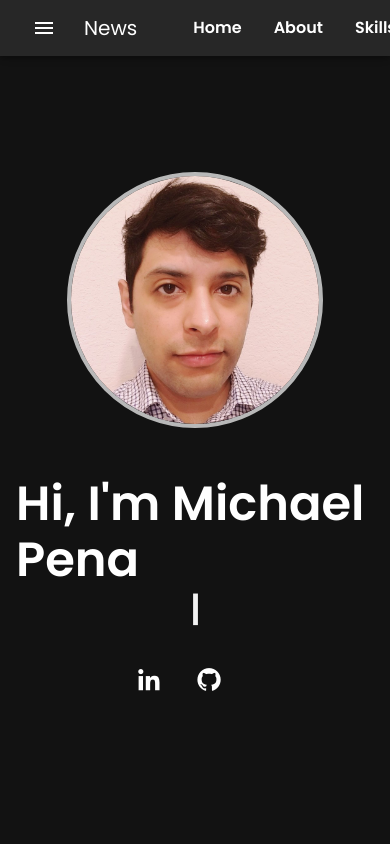
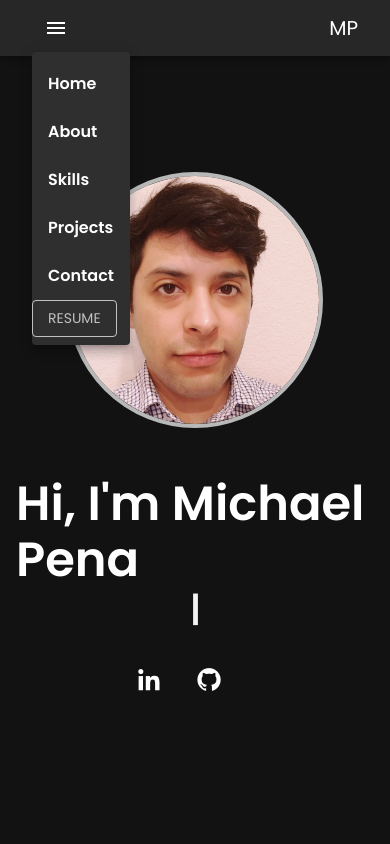
Before and after one commit to michael-pena/portfolio-site-v2, a React (Create React App) app: page / in a window 390 px wide. Both pictures are taken after a click on the button "account of current user". Shown: the top 844 px of the page. Built offline with nearby package versions, Linux system fonts and the light colour scheme.

Commit message:
made the navbar responsive

```diff
--- a/src/components/contact/ContactSection.js
+++ b/src/components/contact/ContactSection.js
@@ -1,9 +1,8 @@
-import React, { useState } from "react";
+import React from "react";
 import Section from "../section/Section";
 import { styled } from "@mui/material/styles";
 import TextField from "@mui/material/TextField";
 import Button from "@mui/material/Button";
-import { useForm, ValidationError } from "@formspree/react";
 
 const ContactForm = styled("div")(({ theme }) => ({
   margin: "0 auto 0 auto",
@@ -35,14 +34,14 @@ const ContactSubmitButton = styled(Button)(({ theme }) => ({
 }));
 
 const ContactSection = () => {
-  const [state, handleSubmit] = useForm("xbjwzljn");
-  if (state.succeeded) {
-    console.log("email sent!")
-  }
   return (
     <Section title="Contact">
       <ContactForm>
-        <form onSubmit={handleSubmit}>
+        <form
+          action="https://formspree.io/f/xbjwzljn"
+          method="POST"
+          encType="multipart/form-data"
+        >
           <ContactField
             id="email"
             name="email"
@@ -51,7 +50,7 @@ const ContactSection = () => {
             variant="filled"
             required
           />
-          <ValidationError prefix="Email" field="email" errors={state.errors} />
+
           <ContactField
             id="message"
             name="message"
@@ -62,12 +61,7 @@ const ContactSection = () => {
             rows="5"
             required
           />
-          <ValidationError
-            prefix="Message"
-            field="message"
-            errors={state.errors}
-          />
-          <ContactSubmitButton variant="contained" type="submit" disabled={state.submitting}>
+          <ContactSubmitButton variant="contained" type="submit">
             Submit
           </ContactSubmitButton>
         </form>
--- a/src/components/header/ButtonAppBar.js
+++ b/src/components/header/ButtonAppBar.js
@@ -1,13 +1,16 @@
+import * as React from "react";
 import AppBar from "@mui/material/AppBar";
 import Box from "@mui/material/Box";
 import Toolbar from "@mui/material/Toolbar";
 import Typography from "@mui/material/Typography";
+import Menu from "@mui/material/Menu";
+import Container from "@mui/material/Container";
+import IconButton from "@mui/material/IconButton";
 import Button from "@mui/material/Button";
-import IconButton from "@mui/material/IconButton";
+import MenuItem from "@mui/material/MenuItem";
 import MenuIcon from "@mui/icons-material/Menu";
 import { styled } from "@mui/material/styles";
 import MyResume from "../../static/Michael_Pena_Resume.pdf";
-import { NoEncryption } from "@mui/icons-material";
 
 export default function ButtonAppBar() {
   const pageSections = [
@@ -18,14 +21,17 @@ export default function ButtonAppBar() {
     { id: "Contact" },
   ];
 
-  const NavLinks = styled("li")(({ theme }) => ({
+  const NavLinks = styled("a")(({ theme }) => ({
+    color: theme.palette.text.primary,
+    textDecoration: "none",
+  }));
+
+  const NavListItem = styled("li")(({ theme }) => ({
+    color: theme.palette.text.primary,
+    listStyleType: "none",
     margin: "0",
     padding: "0 1rem",
     display: "inline",
-    a: {
-      color: theme.palette.text.primary,
-      textDecoration: "none",
-    },
   }));
 
   const ResumeButton = styled("a")(({ theme }) => ({
@@ -33,40 +39,112 @@ export default function ButtonAppBar() {
     textDecoration: "none",
   }));
 
+  const [anchorElNav, setAnchorElNav] = React.useState(null);
+
+  const handleOpenNavMenu = (event) => {
+    setAnchorElNav(event.currentTarget);
+  };
+
+  const handleCloseNavMenu = () => {
+    setAnchorElNav(null);
+  };
+
   return (
     <header>
-      <Box sx={{ flexGrow: 1 }}>
-        <AppBar position="fixed">
-          <div className="bd-grid">
-            <Toolbar>
+      <AppBar position="fixed">
+        <div className="bd-grid">
+        <Container maxWidth="xl">
+          <Toolbar disableGutters>
+            <Box sx={{ flexGrow: 1, display: { xs: "flex", md: "none" } }}>
               <IconButton
                 size="large"
-                edge="start"
+                aria-label="account of current user"
+                aria-controls="menu-appbar"
+                aria-haspopup="true"
+                onClick={handleOpenNavMenu}
                 color="inherit"
-                aria-label="menu"
-                sx={{ mr: 2 }}
               >
                 <MenuIcon />
               </IconButton>
-              <Typography variant="h6" component="div" sx={{ flexGrow: 1 }}>
-                News
-              </Typography>
-              <ul listStyleType="none">
-                {pageSections.map((section) => (
-                  <NavLinks>
-                    <a href={`#${section.id.toLowerCase()}`}>{section.id}</a>
-                  </NavLinks>
+              <Menu
+                id="menu-appbar"
+                anchorEl={anchorElNav}
+                anchorOrigin={{
+                  vertical: "bottom",
+                  horizontal: "left",
+                }}
+                keepMounted
+                transformOrigin={{
+                  vertical: "top",
+                  horizontal: "left",
+                }}
+                open={Boolean(anchorElNav)}
+                onClose={handleCloseNavMenu}
+                sx={{
+                  display: { xs: "block", md: "none" },
+                }}
+              >
+                {pageSections.map((page) => (
+                  <MenuItem key={page.id} onClick={handleCloseNavMenu}>
+                    <NavLinks href={`#${page.id.toLowerCase()}`}>
+                      {page.id}
+                    </NavLinks>
+                  </MenuItem>
+                ))}
+                <ResumeButton>
+                  <Button variant="outlined" color="inherit">
+                    Resume
+                  </Button>
+                </ResumeButton>
+              </Menu>
+            </Box>
+            <Typography
+              variant="h6"
+              noWrap
+              component="div"
+              sx={{ display: { xs: "flex", md: "none" } }}
+            >
+              MP
+            </Typography>
+
+
+            <Typography
+              variant="h5"
+              component="div"
+              sx={{ flexGrow: 1, display: { xs: "none", md: "inline" } }}
+            >
+              MP
+            </Typography>
+            <Box
+              sx={{
+                display: { xs: "none", md: "inline" },
+              }}
+            >
+              <ul>
+                {pageSections.map((page) => (
+                  <NavListItem key={page.id}>
+                    <NavLinks href={`#${page.id.toLowerCase()}`}>
+                      {page.id}
+                    </NavLinks>
+                  </NavListItem>
                 ))}
               </ul>
+            </Box>
+            <Box
+              sx={{
+                display: { xs: "none", md: "inline" },
+              }}
+            >
               <ResumeButton href={MyResume}>
-                <Button color="inherit" variant="outlined">
+                <Button variant="outlined" color="inherit">
                   Resume
                 </Button>
               </ResumeButton>
-            </Toolbar>
-          </div>
-        </AppBar>
-      </Box>
+            </Box>
+          </Toolbar>
+        </Container>
+        </div>
+      </AppBar>
     </header>
   );
 }
```
